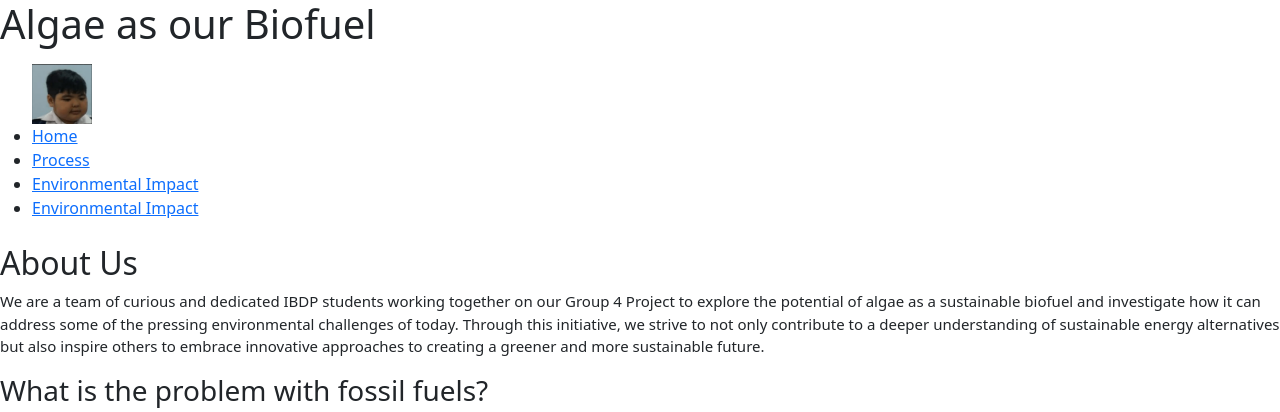
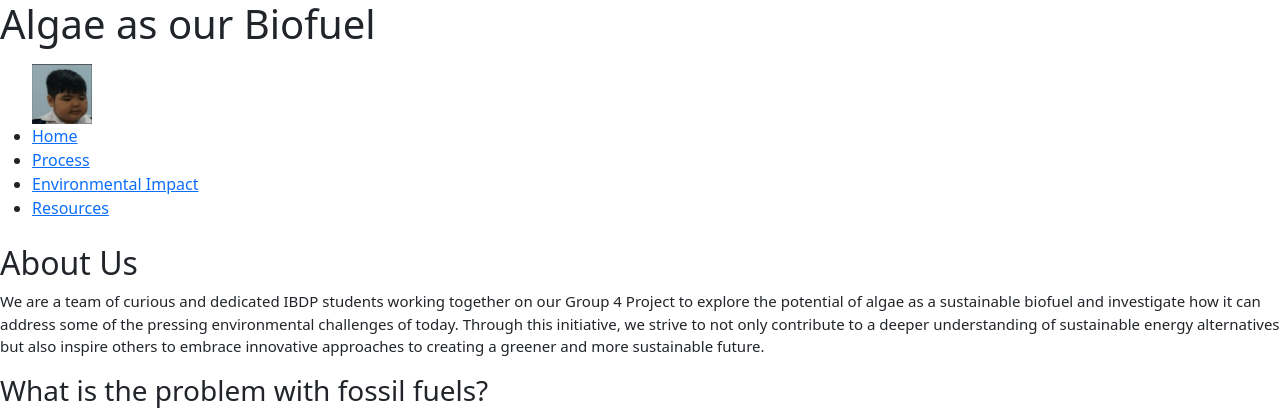
Before and after one commit to HakunaMatata69/CSP-WEBSITE, a Flask app: page /home/ in a window 1280 px wide. Shown: the top 412 px of the page. Run offline with Flask 3, Linux system fonts and the light colour scheme.

Commit message:
fixing stuff

```diff
--- a/templates/environ.html
+++ b/templates/environ.html
@@ -22,7 +22,7 @@
             <li> <a href="home.html">Home</a></li>
             <li> <a href="process.html">Process</a></li>
             <li> <a href="environ.html">Environmental Impact</a></li>
-            <li> <a href="resources.html">Environmental Impact </a></li>
+            <li> <a href="resources.html">Resources </a></li>
 
         </ul>
     </nav>
--- a/templates/home.html
+++ b/templates/home.html
@@ -24,7 +24,7 @@
             <li> <a href="home.html">Home</a></li>
             <li> <a href="process.html">Process</a></li>
             <li> <a href="environ.html">Environmental Impact</a></li>
-            <li> <a href="resources.html">Environmental Impact </a></li>
+            <li> <a href="resources.html">Resources </a></li>
 
         </ul>
     </nav>
--- a/templates/process.html
+++ b/templates/process.html
@@ -22,7 +22,7 @@
             <li> <a href="home.html">Home</a></li>
             <li> <a href="process.html">Process</a></li>
             <li> <a href="environ.html">Environmental Impact</a></li>
-            <li> <a href="resources.html">Environmental Impact </a></li>
+            <li> <a href="resources.html">Resources</a></li>
 
         </ul>
     </nav>
--- a/templates/resources.html
+++ b/templates/resources.html
@@ -21,7 +21,7 @@
             <li> <a href="home.html">Home</a></li>
             <li> <a href="process.html">Process</a></li>
             <li> <a href="environ.html">Environmental Impact</a></li>
-            <li> <a href="rwe.html">Real world examples</a></li>
+            <li> <a href="resources.html">Resources</a></li>
         </ul>
     </nav>
     <div style="font-size: 35px;">
```
